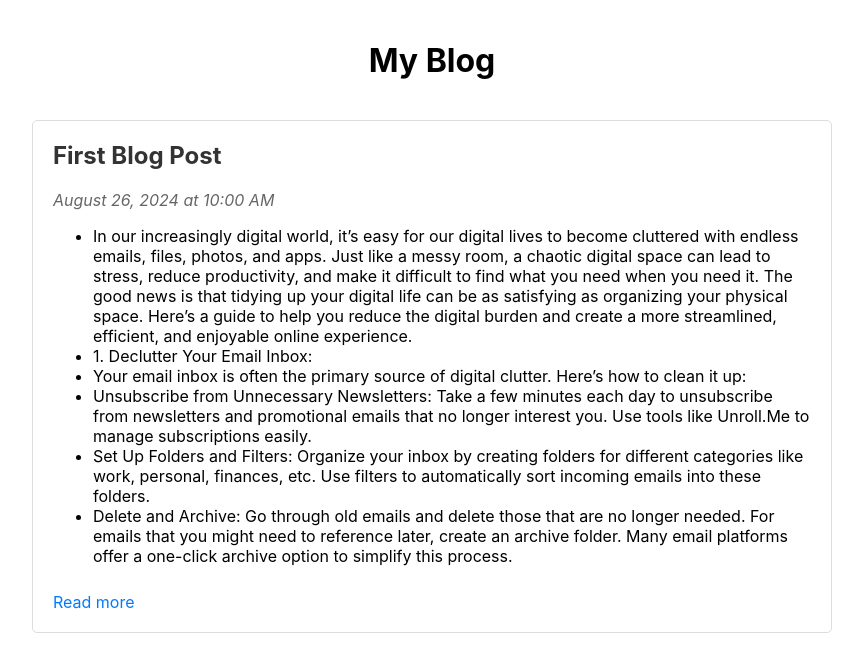
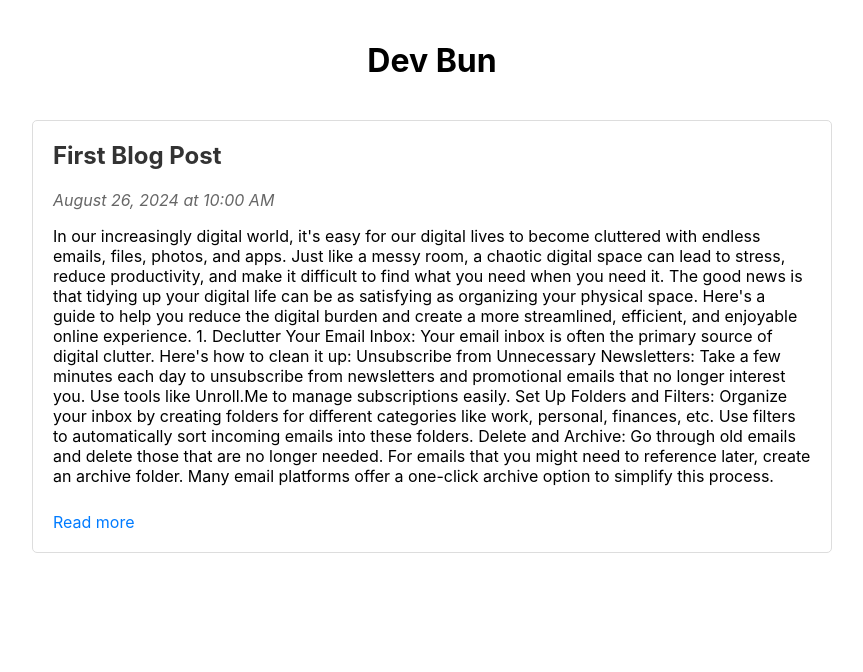
Before and after one commit to avaarm/blog-template, a React (Create React App) app: page / in a window 1280 px wide. Shown: the top 672 px of the page, without its empty margins (208-1071 px from the left). Built offline with nearby package versions, Linux system fonts and the light colour scheme.

Commit message:
first blog post

```diff
--- a/src/App.js
+++ b/src/App.js
@@ -5,7 +5,7 @@ function App() {
   return (
     <div className="App">
       <header>
-        <h1>My Blog</h1>
+        <h1>Dev Bun</h1>
       </header>
       <main>
         <BlogList />
@@ -19,14 +19,14 @@ function BlogList() {
     {
       id: 1,
       title: 'First Blog Post',
-      content: [
-        'In our increasingly digital world, it’s easy for our digital lives to become cluttered with endless emails, files, photos, and apps. Just like a messy room, a chaotic digital space can lead to stress, reduce productivity, and make it difficult to find what you need when you need it. The good news is that tidying up your digital life can be as satisfying as organizing your physical space. Here’s a guide to help you reduce the digital burden and create a more streamlined, efficient, and enjoyable online experience.',
-        '1. Declutter Your Email Inbox:',
-        'Your email inbox is often the primary source of digital clutter. Here’s how to clean it up:',
-        'Unsubscribe from Unnecessary Newsletters: Take a few minutes each day to unsubscribe from newsletters and promotional emails that no longer interest you. Use tools like Unroll.Me to manage subscriptions easily.',
-        'Set Up Folders and Filters: Organize your inbox by creating folders for different categories like work, personal, finances, etc. Use filters to automatically sort incoming emails into these folders.',
-        'Delete and Archive: Go through old emails and delete those that are no longer needed. For emails that you might need to reference later, create an archive folder. Many email platforms offer a one-click archive option to simplify this process.'
-      ],
+      content: `In our increasingly digital world, it's easy for our digital lives to become cluttered with endless emails, files, photos, and apps. Just like a messy room, a chaotic digital space can lead to stress, reduce productivity, and make it difficult to find what you need when you need it. The good news is that tidying up your digital life can be as satisfying as organizing your physical space. Here's a guide to help you reduce the digital burden and create a more streamlined, efficient, and enjoyable online experience.
+
+1. Declutter Your Email Inbox:
+Your email inbox is often the primary source of digital clutter. Here's how to clean it up:
+
+Unsubscribe from Unnecessary Newsletters: Take a few minutes each day to unsubscribe from newsletters and promotional emails that no longer interest you. Use tools like Unroll.Me to manage subscriptions easily.
+Set Up Folders and Filters: Organize your inbox by creating folders for different categories like work, personal, finances, etc. Use filters to automatically sort incoming emails into these folders.
+Delete and Archive: Go through old emails and delete those that are no longer needed. For emails that you might need to reference later, create an archive folder. Many email platforms offer a one-click archive option to simplify this process.`,
       date: new Date('2024-08-26T10:00:00'),
       link: '/post/1'
     }
```
